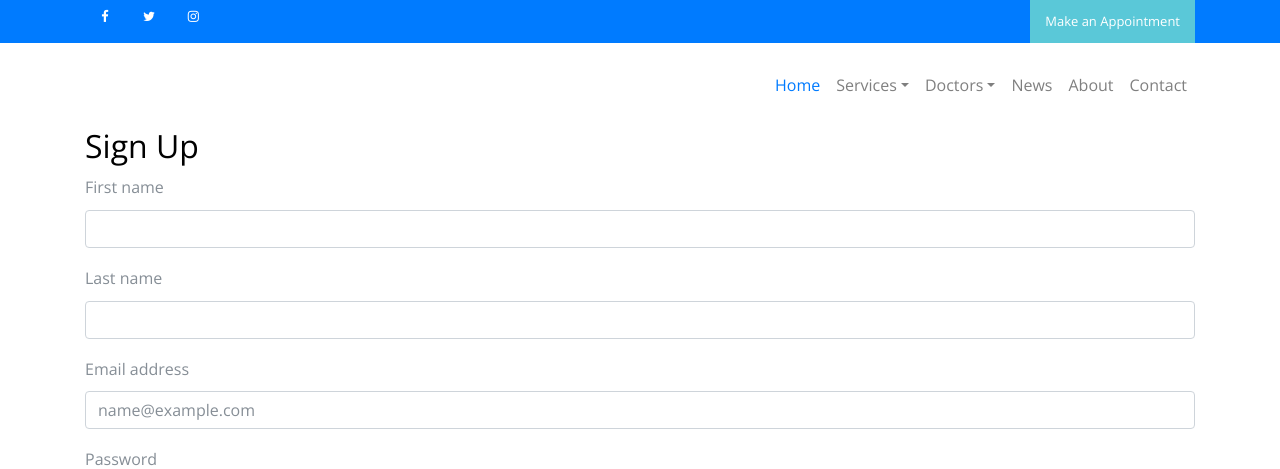
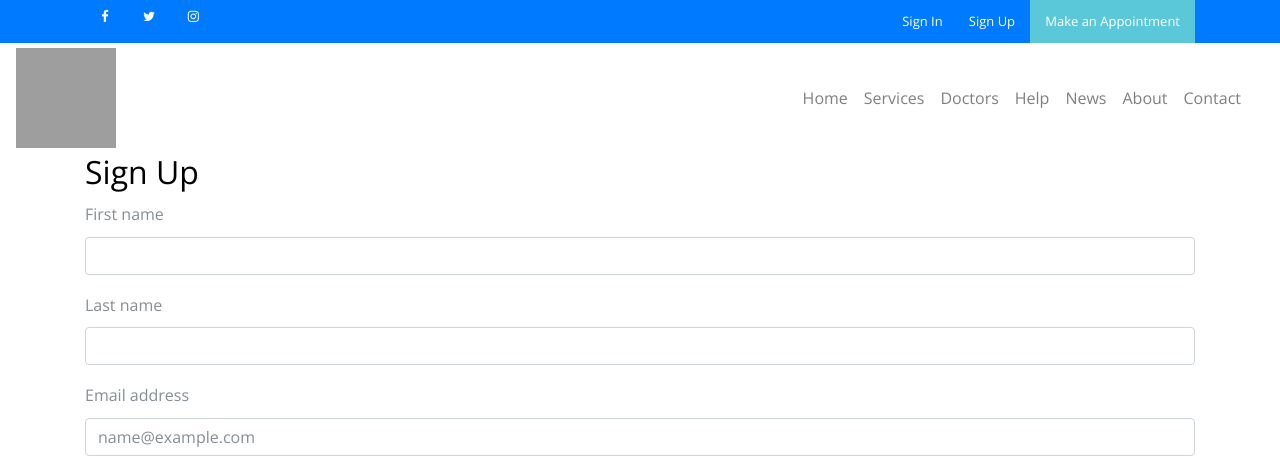
Before and after one commit to Ahmad-Nemo/-S.E-Clinic-System, a PHP site: page /signup1.php in a window 1280 px wide. Shown: the top 469 px of the page. Run offline with PHP 8.4, Linux system fonts and the light colour scheme; a stand-in replaces the project's code that opens the database connection; some libraries are stand-ins or nearby versions; grey boxes are pictures that could not be loaded.

Commit message:
Add files via upload

```diff
--- a/header.php
+++ b/header.php
@@ -18,6 +18,15 @@
 
     <!-- Theme Style -->
     <link rel="stylesheet" href="css/style.css">
+
+    <style>
+
+       .logo
+   {
+    width: 100px;
+    height: 100px;
+   }
+      </style>
   </head>
   <body>
 
@@ -34,12 +43,19 @@
             </div>
             <div class="col-md-6 col-sm-6 col-7 text-right">
               <p class="mb-0">
-                <a href="#" class="cta-btn" data-toggle="modal" data-target="#modalAppointment">Make an Appointment</a></p>
+                  <a class="btn btn-primary"  href="loginview.php" role="button"  aria-controls="collapseExample">
+   Sign In
+  </a>
+                   <a class="btn btn-primary" href="Registerview.php"  href="#collapseExample" role="button"  aria-controls="collapseExample">
+   Sign Up
+  </a>
+                <a href="resview.php" class="cta-btn" >Make an Appointment</a></p>
             </div>
           </div>
         </div>
       </div>
       <nav class="navbar navbar-expand-lg navbar-light bg-light">
+         <a class="navbar-brand" href="index.html"><img class="logo" src="img/logo2.jpeg" ></a>
         <div class="container">
 
           <button class="navbar-toggler" type="button" data-toggle="collapse" data-target="#navbarsExample05" aria-controls="navbarsExample05" aria-expanded="false" aria-label="Toggle navigation">
@@ -49,35 +65,36 @@
           <div class="collapse navbar-collapse" id="navbarsExample05">
             <ul class="navbar-nav ml-auto">
               <li class="nav-item">
-                <a class="nav-link active" href="index.html">Home</a>
+                <a class="nav-link" href="index.php">Home</a>
               </li>
-              <li class="nav-item dropdown">
-                <a class="nav-link dropdown-toggle" href="services.html" id="dropdown04" data-toggle="dropdown" aria-haspopup="true" aria-expanded="false">Services</a>
-                <div class="dropdown-menu" aria-labelledby="dropdown04">
+              <li class="nav-item ">
 
-                  <a class="dropdown-item" href="#">Departments</a>
-                  <a class="dropdown-item" href="services.html">Services</a>
-                </div>
+                  <a class="nav-link" href="services.php">Services</a>
 
               </li>
-              <li class="nav-item dropdown">
-                <a class="nav-link dropdown-toggle" href="doctors.html" id="dropdown05" data-toggle="dropdown" aria-haspopup="true" aria-expanded="false">Doctors</a>
-                <div class="dropdown-menu" aria-labelledby="dropdown05">
-                  <a class="dropdown-item" href="doctors.html">Find Doctors</a>
-                  <a class="dropdown-item" href="#">Practitioner</a>
-                </div>
+              <li class="nav-item ">
+
+                  <a class="nav-link" href="doctors.php">Doctors</a>
+
+              </li>
+                <li class="nav-item ">
+
+                  <a class="nav-link" href="help.php">Help</a>
+
+              </li>
+
+              <li class="nav-item">
+                <a class="nav-link" href="news.php">News</a>
               </li>
               <li class="nav-item">
-                <a class="nav-link" href="news.html">News</a>
+                <a class="nav-link" href="about.php">About</a>
               </li>
               <li class="nav-item">
-                <a class="nav-link" href="about.html">About</a>
-              </li>
-              <li class="nav-item">
-                <a class="nav-link" href="contact.html">Contact</a>
+                <a class="nav-link" href="contact.php">Contact</a>
               </li>
             </ul>
           </div>
         </div>
       </nav>
     </header>
+</body>
```
